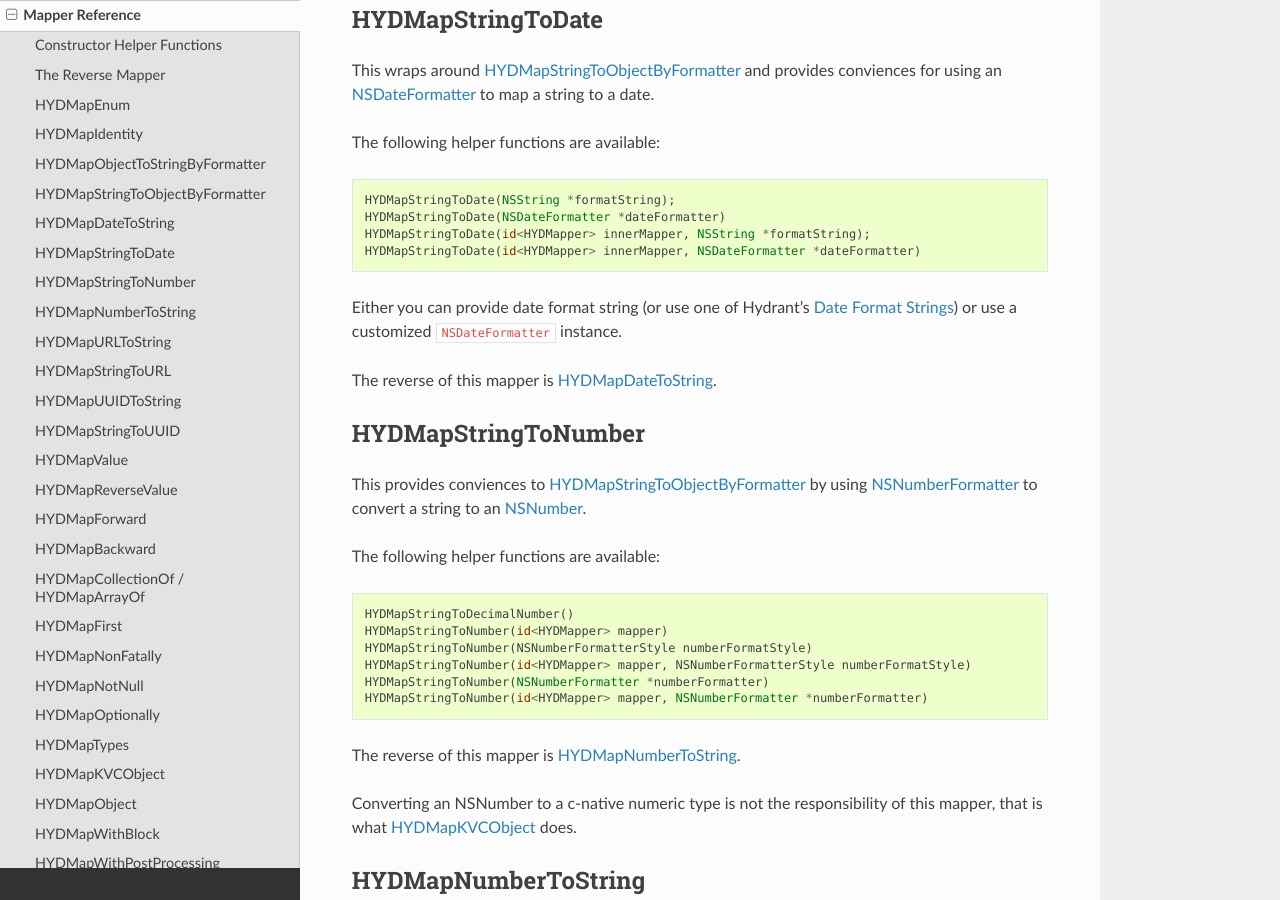
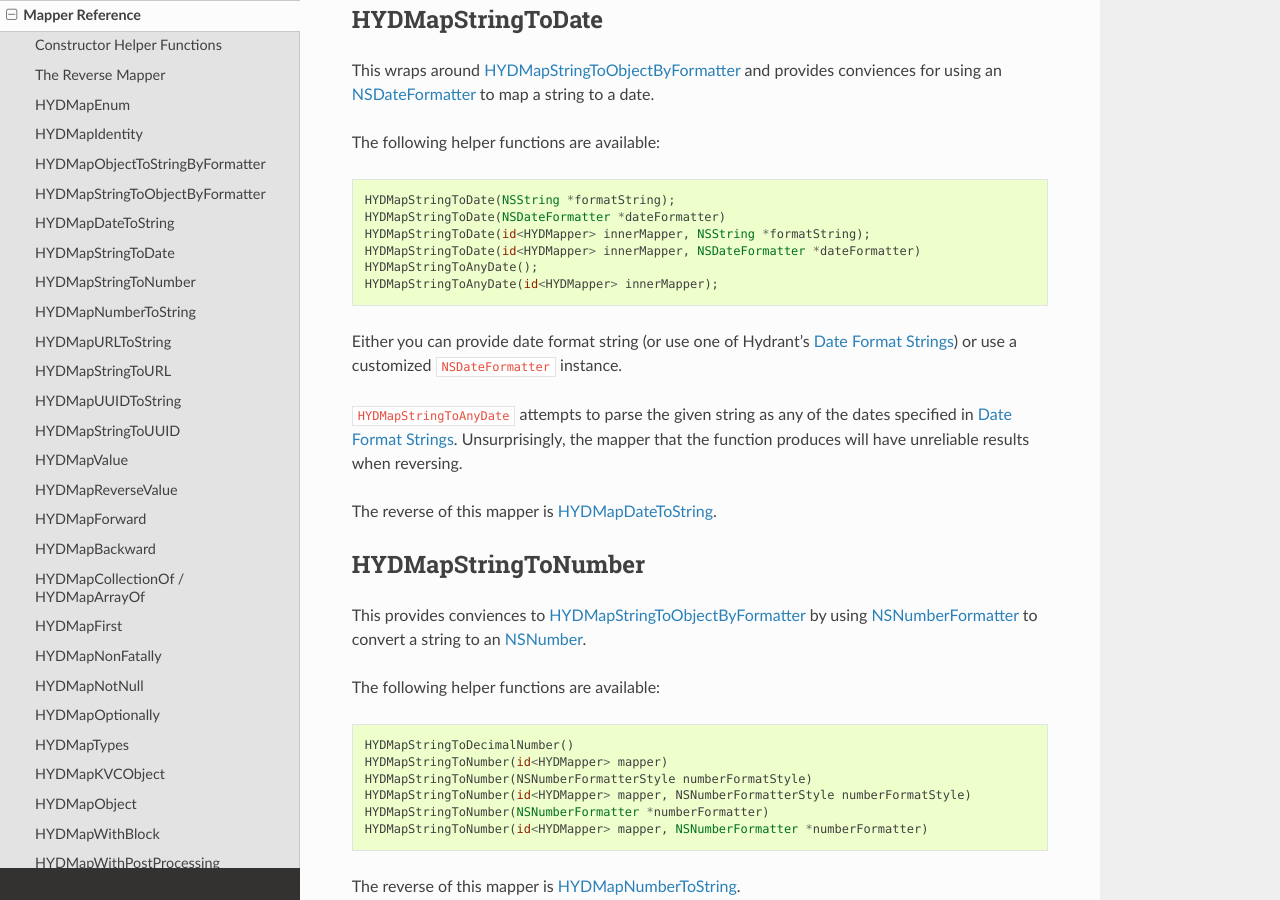
Before and after one commit to jeffh/Hydrant, a Sphinx documentation site: the page built from docs/source/mapper_reference.rst, in a window 1280 px wide and 900 px high, scrolled down 4392 px. Built offline with Sphinx 7.4.7 and the Read the Docs theme 2.0.0, drawn with Linux system fonts in a browser that asks for light colours; some of the changed text lies outside the part shown.

Commit message:
Added object->string transformer and mapper (HYDToStringMapper). Added HYDMapStringToAnyDate mapper (extracted from HYDMapReflectively

```diff
--- a/docs/source/mapper_reference.rst
+++ b/docs/source/mapper_reference.rst
@@ -231,9 +231,15 @@ The following helper functions are available::
     HYDMapStringToDate(NSDateFormatter *dateFormatter)
     HYDMapStringToDate(id<HYDMapper> innerMapper, NSString *formatString);
     HYDMapStringToDate(id<HYDMapper> innerMapper, NSDateFormatter *dateFormatter)
+    HYDMapStringToAnyDate();
+    HYDMapStringToAnyDate(id<HYDMapper> innerMapper);
 
 Either you can provide date format string (or use one of Hydrant's
 :ref:`DateFormatConstants`) or use a customized ``NSDateFormatter`` instance.
+
+``HYDMapStringToAnyDate`` attempts to parse the given string as any of the
+dates specified in :ref:`DateFormatConstants`. Unsurprisingly, the mapper that
+the function produces will have unreliable results when reversing.
 
 The reverse of this mapper is :ref:`HYDMapDateToString`.
 
@@ -979,10 +985,17 @@ dryest code possible, at the expense of internal complexity. It uses the runtime
 to try and intelligently fill mappings:
 
     - Convert strings to dates with :ref:`HYDMapStringToDate`
-    - Type check incoming values with :ref:`HYDMapType`
+    - Coerces some core types among each other: ``NSString``, ``NSNumber``,
+      c numerics.
+    - Type check incoming values with :ref:`HYDMapType` to match the types
+      of the properties being assigned
+    - Type check the incoming source object before doing any parsing.
 
 Since this mapper cannot determine the intended reverse mapping, you must
 explicitly state them.
+
+.. info:: Currently, this mapper does not support non-numeric c types (structs,
+          C++ classes, etc.).
 
 .. warning:: WIP: Please do not use yet.
 
```
Also changed, not shown: 12 other files.
